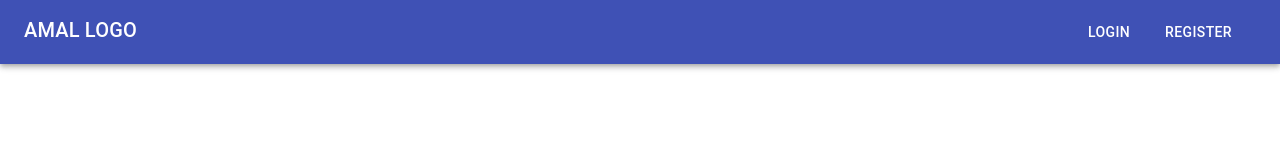
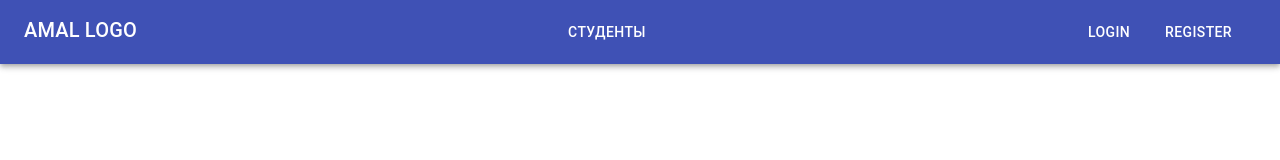
Before and after one commit to xx3u/amal_frontend, a React (Create React App) app: page /admin-app/students in a window 1280 px wide. Shown: the top 160 px of the page. Built offline with nearby package versions, Linux system fonts and the light colour scheme.

Commit message:
Добавлена кнопка в хэдер для роутинга студентов

```diff
--- a/src/components/Layout/Header.js
+++ b/src/components/Layout/Header.js
@@ -1,6 +1,7 @@
 import React from 'react';
 import {makeStyles} from '@material-ui/core/styles';
 import {AppBar, Toolbar, Typography, Button, Grid} from '@material-ui/core';
+import {Link} from 'react-router-dom';
 
 
 const useStyles = makeStyles((theme) => ({
@@ -28,6 +29,13 @@ const Header =()=> {
               AMAL LOGO
             </Typography>
            </Grid>
+           <Grid item>
+            <Button component={Link}
+                    to="/admin-app/students"
+                    color="inherit">
+                      СТУДЕНТЫ
+                    </Button>
+           </Grid>
             <Grid item>
               <Button color="inherit" className={classes.menuButton}>LOGIN</Button>
               <Button color="inherit" className={classes.menuButton}>REGISTER</Button>
```
